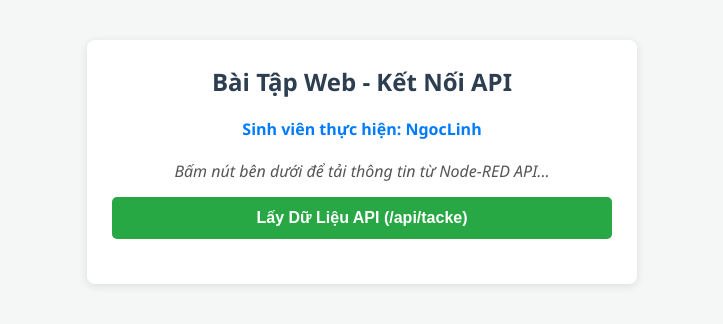
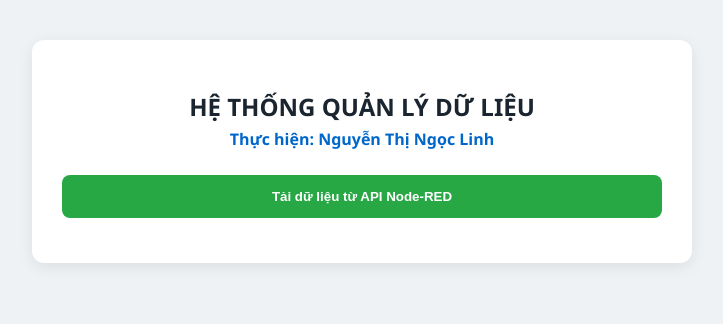
Before and after one commit to k235480106043-a11y/bai_tap_tong_hop, a plain HTML site: page html/index.html in a window 1280 px wide. Shown: the whole page, without its empty margins (278-1001 px from the left). Drawn offline with Linux system fonts and the light colour scheme.

Commit message:
Cập nhật mã nguồn mang phong cách riêng của NgocLinh

```diff
--- /dev/null
+++ b/html/app_main.js
@@ -0,0 +1,23 @@
+async function loadData() {
+    const statusDiv = document.getElementById('status');
+    const resultDiv = document.getElementById('result');
+    statusDiv.textContent = 'Đang truy vấn dữ liệu...';
+
+    try {
+        const res = await fetch('/api/tacke');
+        const data = await res.json();
+
+        if (data.ok === 1) {
+            statusDiv.textContent = data.student_info;
+            let htmlContent = '';
+            data.dssv.forEach(item => {
+                htmlContent += `<div class="item"><span><strong>${item.name}</strong></span><span style="color:#28a745; font-weight:bold;">${item.money} VNĐ</span></div>`;
+            });
+            resultDiv.innerHTML = htmlContent;
+            resultDiv.style.display = 'block';
+        }
+    } catch (err) {
+        statusDiv.textContent = 'Kết nối API thất bại!';
+        console.error(err);
+    }
+}
--- a/html/code.js
+++ /dev/null
@@ -1 +0,0 @@
-console.log("App loaded - NgocLinh");
--- /dev/null
+++ b/html/helper.js
@@ -0,0 +1 @@
+console.log("NgocLinh custom script initialized");
--- a/html/index.html
+++ b/html/index.html
@@ -3,54 +3,27 @@
 <head>
     <meta charset="UTF-8">
     <meta name="viewport" content="width=device-width, initial-scale=1.0">
-    <title>Bài Tập Web - NgocLinh</title>
+    <title>Dashboard - NgocLinh</title>
     <style>
-        body { font-family: 'Segoe UI', Tahoma, Geneva, Verdana, sans-serif; margin: 40px; background-color: #f4f7f6; }
-        .card { background: white; padding: 25px; border-radius: 8px; box-shadow: 0 2px 10px rgba(0,0,0,0.1); max-width: 500px; margin: 0 auto; }
-        h2 { color: #2c3e50; margin-top: 0; text-align: center; }
-        .student-title { text-align: center; color: #007bff; font-weight: bold; margin-bottom: 20px; }
-        button { width: 100%; background-color: #28a745; color: white; border: none; padding: 12px; border-radius: 5px; cursor: pointer; font-size: 16px; font-weight: bold; }
-        button:hover { background-color: #218838; }
-        ul { list-style-type: none; padding: 0; margin-top: 20px; }
-        li { background: #eef2f5; margin: 8px 0; padding: 12px 15px; border-radius: 6px; display: flex; justify-content: space-between; align-items: center; }
-        .info { margin-bottom: 15px; color: #555; font-style: italic; text-align: center; }
+        body { font-family: 'Segoe UI', Arial, sans-serif; background: #eef2f5; margin: 0; padding: 40px; }
+        .container { max-width: 600px; background: #fff; margin: 0 auto; border-radius: 12px; padding: 30px; box-shadow: 0 4px 15px rgba(0,0,0,0.08); }
+        h2 { color: #1a252f; text-align: center; margin-bottom: 5px; }
+        .author { text-align: center; font-weight: 600; color: #0066cc; margin-bottom: 25px; }
+        .btn-call { display: block; width: 100%; padding: 14px; background: #28a745; color: #fff; border: none; border-radius: 8px; font-weight: bold; cursor: pointer; transition: 0.2s; }
+        .btn-call:hover { background: #218838; }
+        .result-box { margin-top: 20px; background: #f8f9fa; border: 1px solid #e9ecef; border-radius: 8px; padding: 15px; }
+        .item { display: flex; justify-content: space-between; padding: 10px 0; border-bottom: 1px solid #ddd; }
+        .item:last-child { border-bottom: none; }
     </style>
 </head>
 <body>
-
-    <div class="card">
-        <h2>Bài Tập Web - Kết Nối API</h2>
-        <div class="student-title">Sinh viên thực hiện: NgocLinh</div>
-        <div id="student-info" class="info">Bấm nút bên dưới để tải thông tin từ Node-RED API...</div>
-
-        <button onclick="fetchData()">Lấy Dữ Liệu API (/api/tacke)</button>
-
-        <ul id="dssv-list"></ul>
+    <div class="container">
+        <h2>HỆ THỐNG QUẢN LÝ DỮ LIỆU</h2>
+        <div class="author">Thực hiện: Nguyễn Thị Ngọc Linh</div>
+        <button class="btn-call" onclick="loadData()">Tải dữ liệu từ API Node-RED</button>
+        <div id="status" style="margin-top: 15px; text-align: center; color: #6c757d;"></div>
+        <div id="result" class="result-box" style="display:none;"></div>
     </div>
-
-    <script>
-        async function fetchData() {
-            try {
-                const response = await fetch('/api/tacke');
-                const data = await response.json();
-
-                if (data.ok === 1) {
-                    document.getElementById('student-info').textContent = data.student_info;
-
-                    const ul = document.getElementById('dssv-list');
-                    ul.innerHTML = '';
-
-                    data.dssv.forEach(sv => {
-                        const li = document.createElement('li');
-                        li.innerHTML = `<span><strong>${sv.name}</strong></span> <span style="color: #28a745; font-weight: bold;">${sv.money} VNĐ</span>`;
-                        ul.appendChild(li);
-                    });
-                }
-            } catch (error) {
-                console.error("Lỗi khi kết nối API:", error);
-                alert("Không thể kết nối tới API Node-RED!");
-            }
-        }
-    </script>
+    <script src="app_main.js"></script>
 </body>
 </html>
--- a/html/mat.js
+++ /dev/null
@@ -1 +0,0 @@
-console.log("Mat JS loaded - NgocLinh");
```
Also changed, not shown: html/dashboard.html (added, +5 -0 lines), html/mat.html (deleted, +0 -56 lines), 1 other file.
